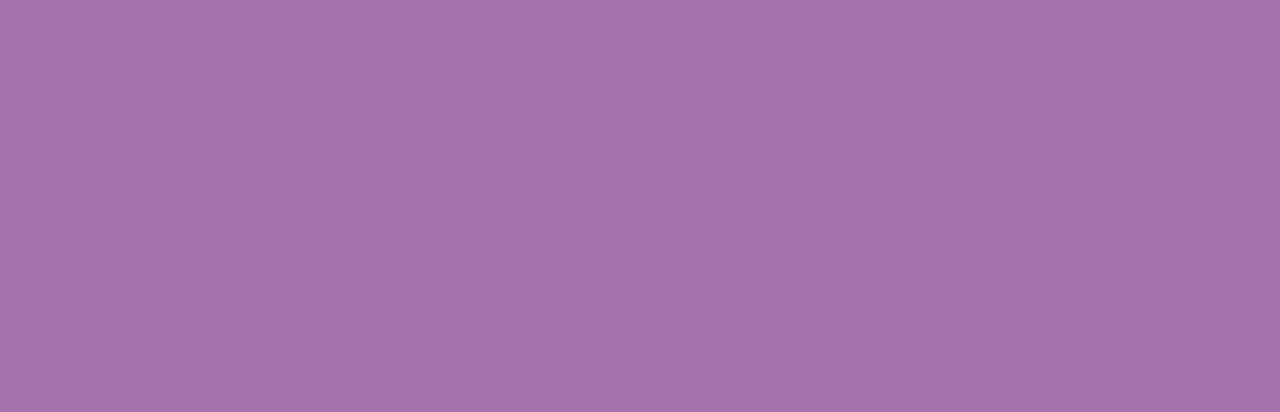
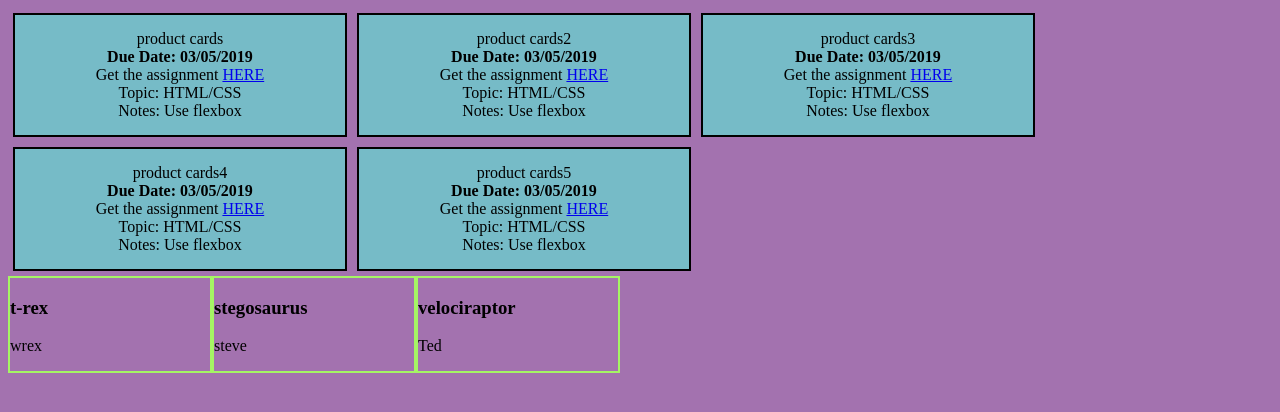
Before and after one commit to JSmith989/dom-loops, a plain HTML site: page index.html in a window 1280 px wide. Drawn offline with Linux system fonts and the light colour scheme.

Commit message:
added the dom stuff

```diff
--- /dev/null
+++ b/dom.js
@@ -0,0 +1,99 @@
+"use strict";
+
+const dinosaurs = [
+    {
+      dinoType: 't-rex',
+      name: 'wrex',
+    },
+    {
+      dinoType: 'stegosaurus',
+      name: 'steve',
+    },
+    {
+      dinoType: 'velociraptor',
+      name: 'Ted',
+    }
+  ];
+  const assignments = [
+    {
+      title: 'product cards',
+      dueDate: '03/05/2019',
+      topic: 'HTML/CSS',
+      notes: 'Use flexbox',
+      assignmentUrl: 'http://www.google.com',
+    },
+    {
+      title: 'product cards2',
+      dueDate: '03/05/2019',
+      topic: 'HTML/CSS',
+      notes: 'Use flexbox',
+      assignmentUrl: 'http://www.google.com',
+    },
+    {
+      title: 'product cards3',
+      dueDate: '03/05/2019',
+      topic: 'HTML/CSS',
+      notes: 'Use flexbox',
+      assignmentUrl: 'http://www.google.com',
+    },
+    {
+      title: 'product cards4',
+      dueDate: '03/05/2019',
+      topic: 'HTML/CSS',
+      notes: 'Use flexbox',
+      assignmentUrl: 'http://www.google.com',
+    },
+    {
+      title: 'product cards5',
+      dueDate: '03/05/2019',
+      topic: 'HTML/CSS',
+      notes: 'Use flexbox',
+      assignmentUrl: 'http://www.google.com',
+    }
+  ];
+
+
+const printToDom = (divID, textToPrint) => {
+    const selectedDiv = document.getElementById(divID);
+    selectedDiv.innerHTML = textToPrint;
+}
+
+
+  const buildDinosaurs = () => {
+      let domString = '';
+
+
+      for(let i=0; i < dinosaurs.length; i++){
+          domString += `<div class="dinosaur">`
+          domString +=      `<h3>${dinosaurs[i].dinoType}</h3>`
+          domString +=      `<p>${dinosaurs[i].name}</p>`
+          domString += `</div>`
+      }
+
+      printToDom('dino-barn', domString)
+  }
+
+
+
+const buildingAssignmentCards = () => {
+    let domString = "";
+
+    for (let j =0; j < assignments.length; j++) {
+        domString += `<div class="assignment">`
+        domString +=   `<div class="assignment-title">${assignments[j].title}</div>`;
+        domString +=   `<strong>Due Date: ${assignments[j].dueDate}</strong>`
+        domString +=   `<div>Get the assignment <a href=${assignments[j].assignmentUrl}>HERE</a></div>`
+        domString +=   `<div>Topic: ${assignments[j].topic}</div>`
+        domString +=   `<div>Notes: ${assignments[j].notes}</div>`
+        domString += `</div>`
+    }
+
+    printToDom('assignments', domString)
+};
+
+const init1 = () => {
+    buildDinosaurs();
+    buildingAssignmentCards();
+}
+
+init1()
--- a/index.html
+++ b/index.html
@@ -7,11 +7,15 @@
 </head>
 <body>
 
-
+    <div class="app">
+        <div id="assignments" class="assignments">Assignments go here!</div>
+        <div id="dino-barn" class="dino-barn">Dinos go here!</div>
+    </div>
 
 
 
     <script src="main.js"></script>
     <script src="loops.js"></script>
+    <script src="dom.js"></script>
 </body>
 </html>
--- a/loops.js
+++ b/loops.js
@@ -1,16 +1,16 @@
-"use strict";
+// "use strict";
 
-const colors = ['red', 'orange', 'blue', 'yellow', 'green']
+// const colors = ['red', 'orange', 'blue', 'yellow', 'green']
 
-const colorLoop = () => {
-    let domString = '';
+// const colorLoop = () => {
+//     let domString = '';
 
-    for(let i = 0; i < colors.length; i++){
-        domString += `<h1>${colors[i]}</h1>`
+//     for(let i = 0; i < colors.length; i++){
+//         domString += `<h1>${colors[i]}</h1>`
 
-        console.log(domString)
-    }
-}
+//         console.log(domString)
+//     }
+// }
 
 
-colorLoop()
+// colorLoop()
--- a/main.css
+++ b/main.css
@@ -1,3 +1,26 @@
 body {
     background-color: rgb(163, 114, 175);
 }
+
+.dinosaur {
+    border: 2px solid rgb(165, 245, 100);
+    width: 200px;
+}
+
+.dino-barn{
+    display: flex;
+}
+
+.assignments {
+    display: flex;
+    flex-flow: row wrap;
+}
+
+.assignment {
+    border: 2px solid black;
+    background-color: rgb(118, 187, 199);
+    text-align: center;
+    padding: 15px;
+    width: 300px;
+    margin: 5px
+}
```
